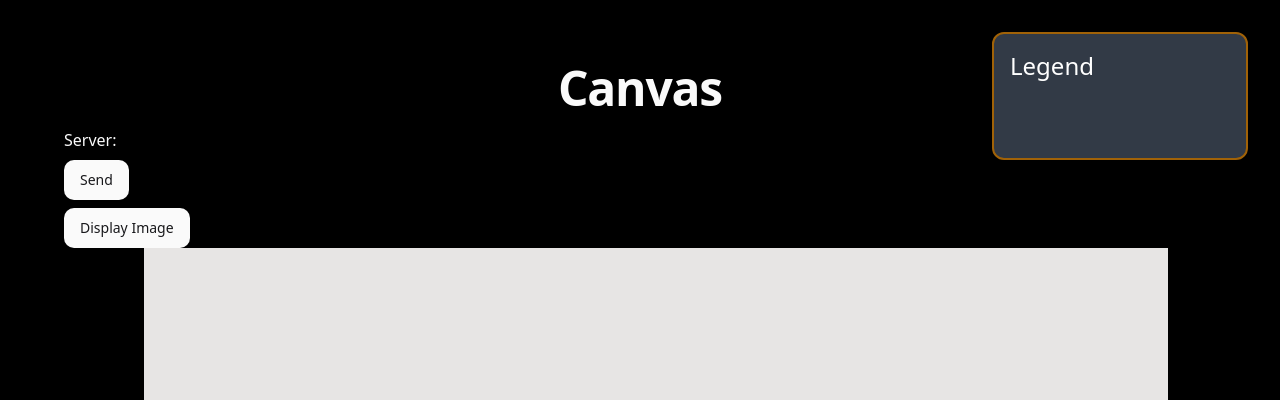
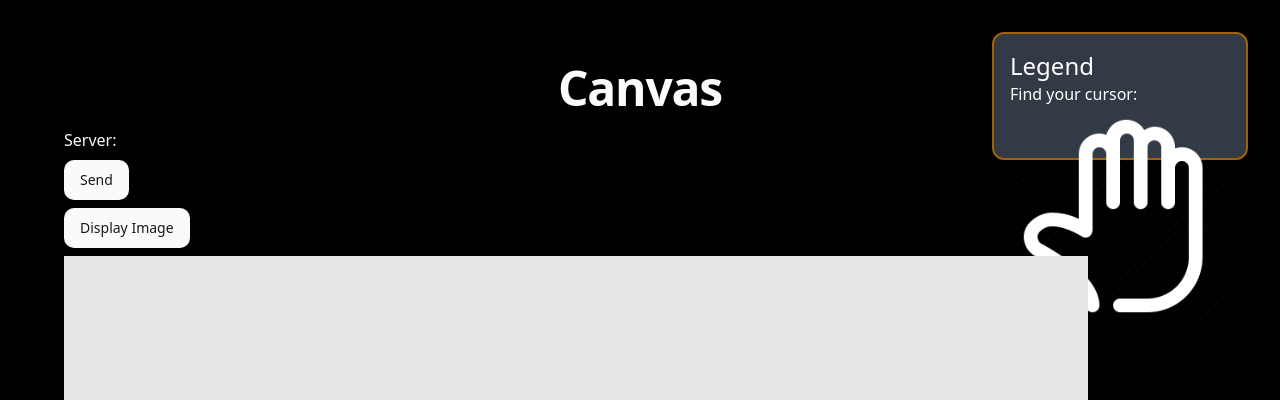
Before and after one commit to gshklovs/IrvineHacks, a React (Vite) app in the folder canvas-ui/: page / in a window 1280 px wide. Shown: the top 400 px of the page. Built offline with nearby package versions, Linux system fonts and the light colour scheme; no server answers.

Commit message:
assets added

```diff
--- a/canvas-ui/src/App.tsx
+++ b/canvas-ui/src/App.tsx
@@ -6,6 +6,8 @@ import { io } from "socket.io-client";
 import { Button } from "./components/ui/button";
 import { BACKEND_SOCKET_URL } from "./consts/config";
 import getObjectFitSize from "./utils/getObjectFitSize";
+import openPalm from "./assets/open_palm.png";
+import closedFist from "./assets/closed_fist.png";
 import { clear } from "console";
 
 const socket = io(`ws://${BACKEND_SOCKET_URL}`);
@@ -146,8 +148,12 @@ function App() {
             <h1 className="w-full text-center text-4xl font-extrabold tracking-tight lg:text-5xl">
               Canvas
             </h1>
-            <div className="absolute right-0 top-0 m-8 h-32 w-64 rounded-xl border-2 border-yellow-700 bg-slate-500 bg-opacity-50 p-4">
-              <p className=" z-2 text-2xl text-white opacity-100">Legend</p>
+            <div className="z-2 absolute right-0 top-0 m-8 h-32 w-64 rounded-xl border-2 border-yellow-700 bg-slate-500 bg-opacity-50 p-4">
+              <p className="text-2xl text-white opacity-100">Legend</p>
+              <p className="text-white opacity-100">Find your cursor: </p>
+              <img className="invert" src={openPalm} />
+              <p className="text-white opacity-100">Draw: </p>
+              <img className="w-10 invert" src={closedFist} />
             </div>
             <p className="mt-4">
               Server: <span>{serverMessage}</span>
@@ -155,19 +161,19 @@ function App() {
             <div className="mt-2">
               <Button onClick={sendToServer}>Send</Button>
             </div>
-            <div className="mt-2">
+            <div className="my-2">
               <Button onClick={displayImage}>Display Image</Button>
             </div>
-            <div className=" h-[54rem] w-[96rem]">
+            <div className=" h-[28rem] w-[64rem]">
               <canvas
                 id="canvas"
                 ref={canvasRef}
-                className="absolute z-0 mx-20 h-[36rem] w-[64rem] bg-stone-200"
+                className="absolute z-0 h-[36rem] w-[64rem] bg-stone-200"
               />
               <canvas
                 id="transparentCanvas"
                 ref={transparentCanvasRef}
-                className="z-1 absolute mx-20 h-[36rem] w-[64rem]"
+                className="z-1 absolute h-[36rem] w-[64rem]"
               />
             </div>
 
```
Also changed, not shown: canvas-ui/src/assets/closed_fist.png (added), canvas-ui/src/assets/open_palm.png (added).
